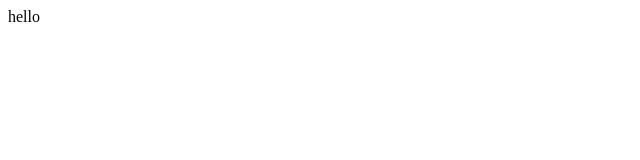
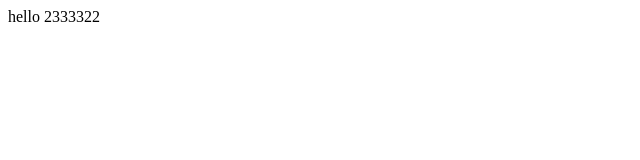
Before and after one commit to AniN937/m324-Git-Aufgaben_Ana-Nikolic, a plain HTML site: page index.html in a window 1280 px wide. Shown: the full height of the page, 0-640 px from the left. Drawn offline with Linux system fonts and the light colour scheme.

Commit message:
changed index

```diff
--- a/index.html
+++ b/index.html
@@ -1 +1 @@
-<p>hello</p>
+<p>hello 2333322</p>
```
